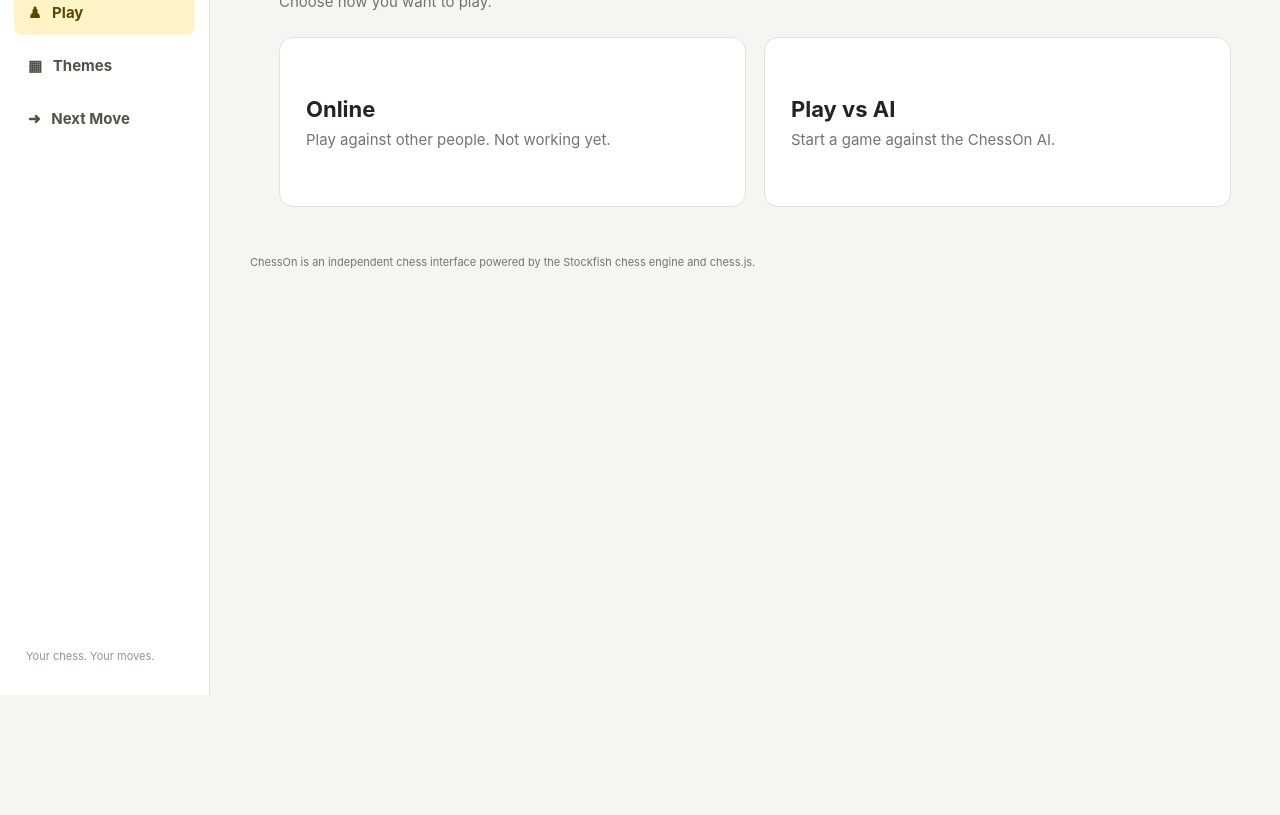
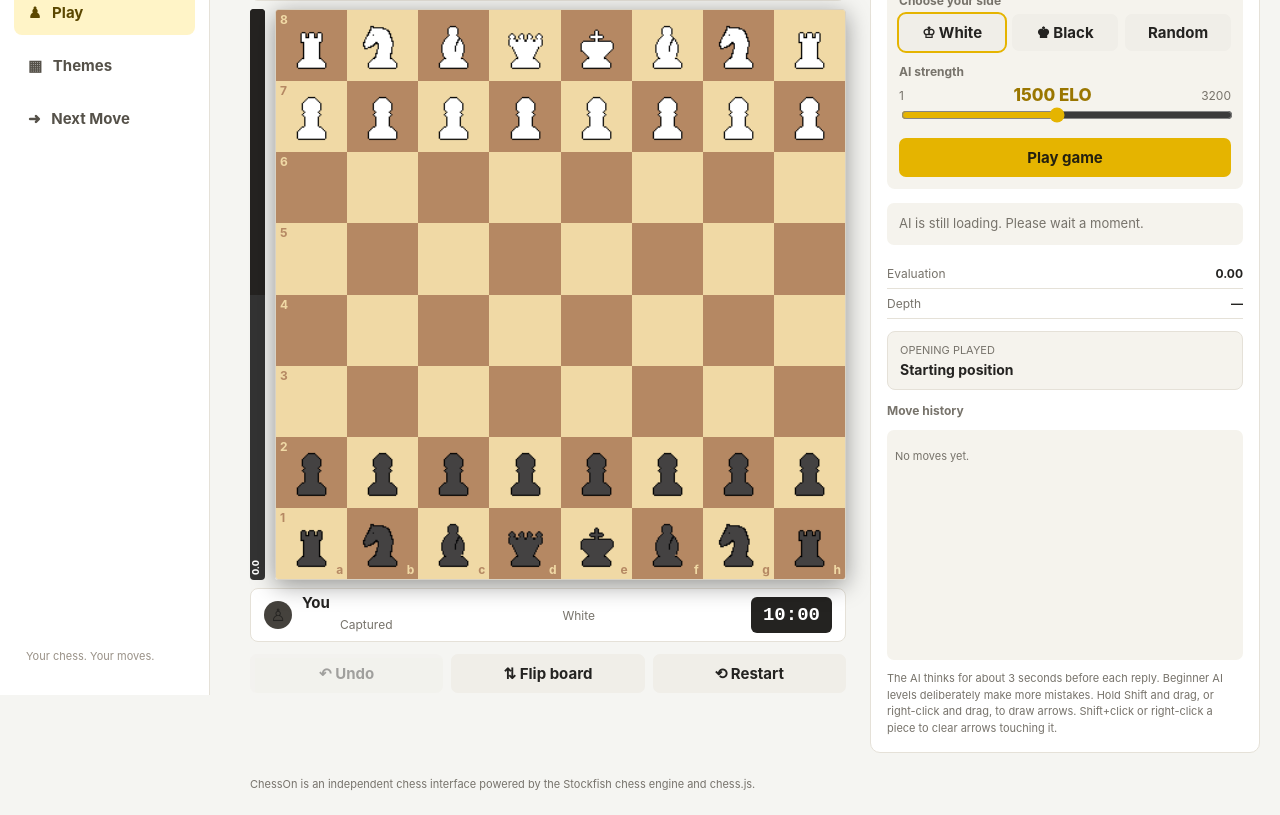
Before and after one commit to pressonion-alt/ChessOn, a plain HTML site: page index.html in a window 1280 px wide. Shown: the part 105-920 px from the top of the page. Before the commit the page ends 800 px from the top, so only its background shows below. Drawn offline with nearby package versions, Linux system fonts and the light colour scheme; no server answers.

Commit message:
Update index.html

```diff
--- a/index.html
+++ b/index.html
@@ -153,7 +153,7 @@ footer{max-width:1320px;margin:0 auto;padding:0 20px 24px;color:#77736c;font-siz
  </nav>
  <div class="sidebar-note">Your chess. Your moves.</div>
 </aside>
-<section class="page visible" id="playHub">
+<section class="page" id="playHub">
  <h1 class="hub-title">Play ChessOn</h1>
  <p class="hub-sub">Choose how you want to play.</p>
  <div class="choice-grid">
@@ -188,7 +188,7 @@ footer{max-width:1320px;margin:0 auto;padding:0 20px 24px;color:#77736c;font-siz
  </div>
 </section>
 
-<main id="gamePage" class="game-hidden">
+<main id="gamePage" class="">
 <section class="board-column">
  <div class="game-top">
   <span>PLAY AGAINST AI</span>
@@ -239,7 +239,7 @@ footer{max-width:1320px;margin:0 auto;padding:0 20px 24px;color:#77736c;font-siz
    <input id="elo" type="range" min="1" max="3200" step="1" value="1500">
    <button class="primary" id="startBtn" style="width:100%;margin-top:13px">Play game</button>
   </div>
-  <div class="status" id="status">Engine startup failed: Failed to construct 'Worker': Script at 'file:///C:/Users/KChu1/Downloads/engine/stockfish-19-lite-single.js' cannot be accessed from origin 'null'.</div>
+  <div class="status" id="status">AI is still loading. Please wait a moment.</div>
   <div class="engine-line"><span>Evaluation</span><strong id="evalSide">0.00</strong></div>
   <div class="engine-line"><span>Depth</span><strong id="depth">—</strong></div>
   <div class="opening-panel"><span>OPENING PLAYED</span><strong id="openingName">Starting position</strong></div>
@@ -721,7 +721,7 @@ $("nextUndo").onclick=undoNextMove;
 $("nextReset").onclick=resetNextPosition;
 document.addEventListener("pointermove",nextPointerMove);document.addEventListener("pointerup",nextPointerUp);document.addEventListener("pointercancel",nextPointerCancel);document.addEventListener("pointermove",onBoardPointerMove);document.addEventListener("pointerup",onBoardPointerUp);
 $("onlineChoice").onclick=()=>{$("onlineNotice").style.display="block";};
-$("aiChoice").onclick=()=>{showPage("game");applyNewGame();};
+$("aiChoice").onclick=()=>{showPage("game");applyNewGame();startGame();};
 buildThemes();setColorMode(colorMode);
 buildNextTray();nextInitialPosition();
 resetClock();updateOpening();
```
